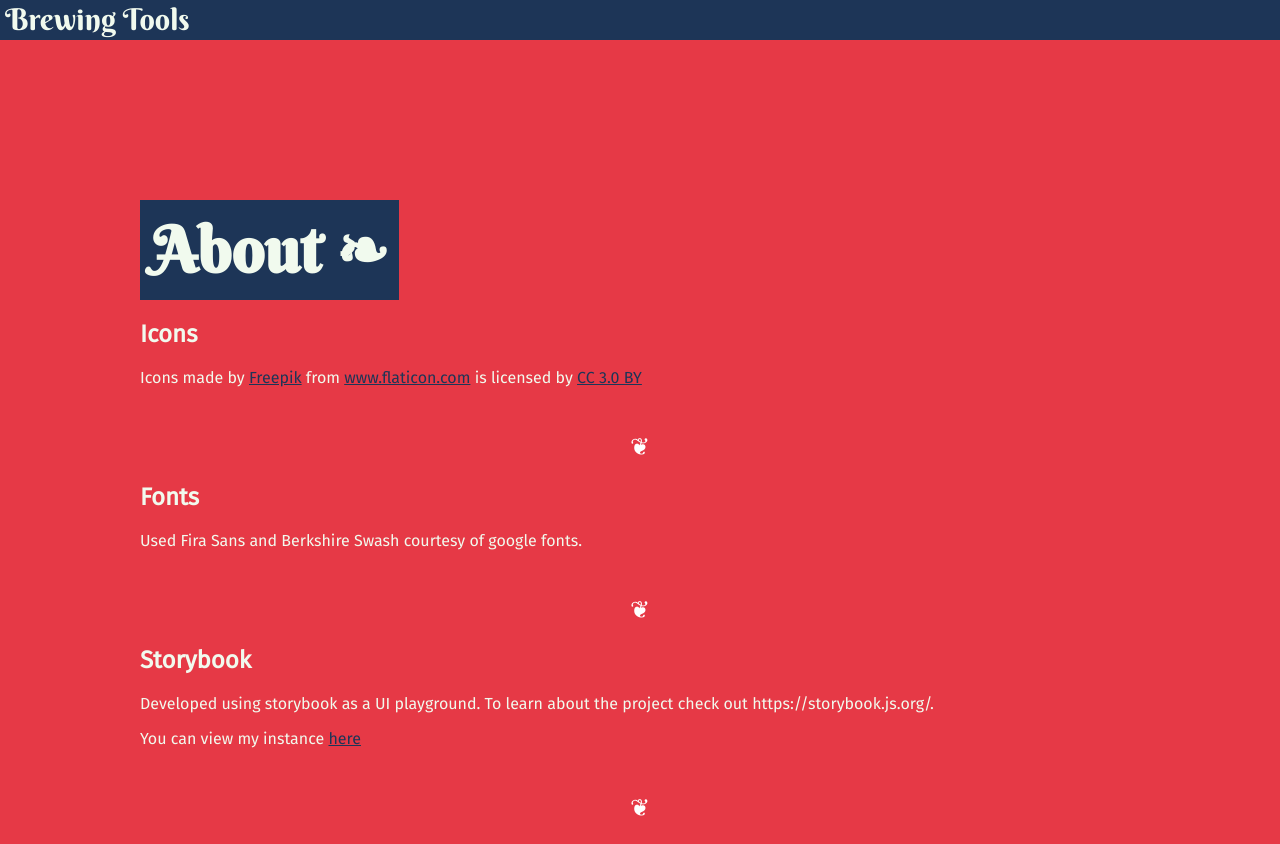
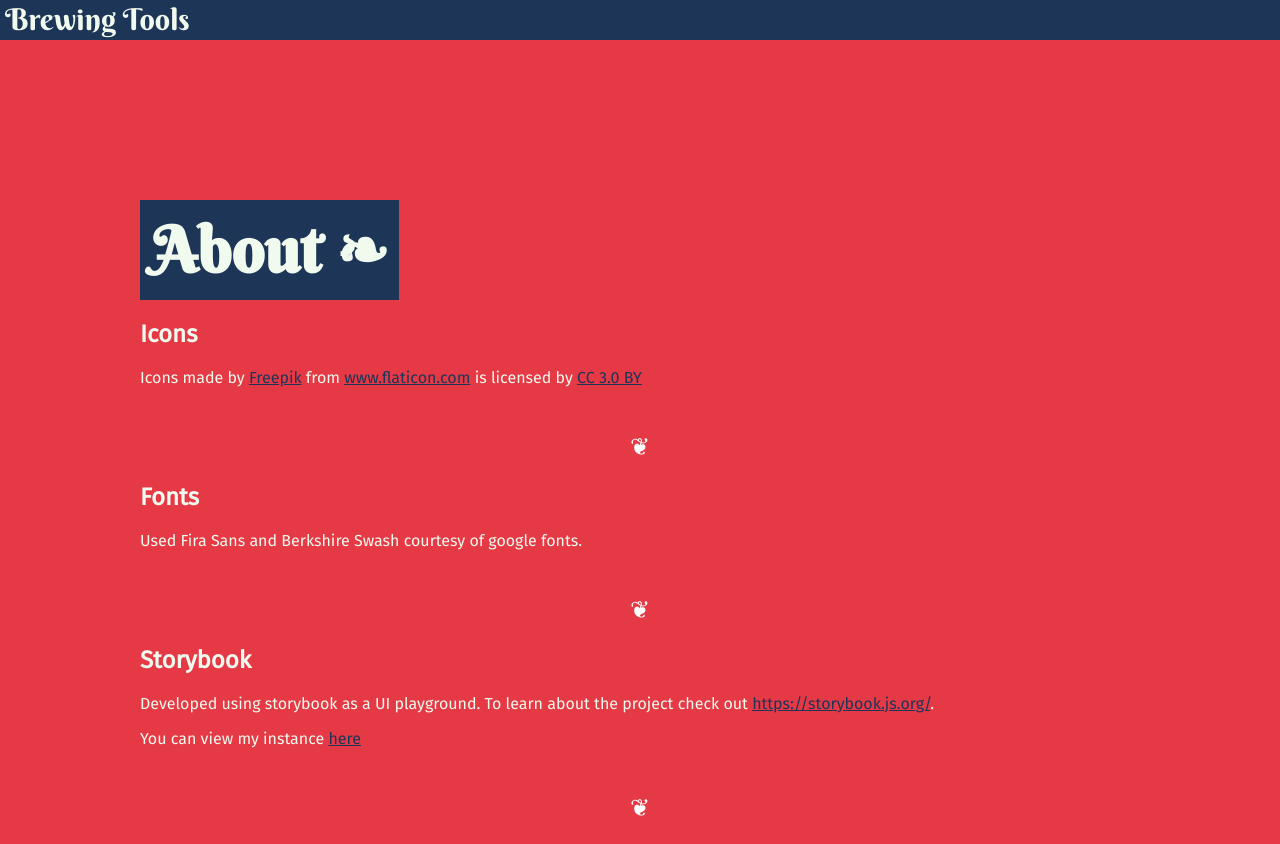
Before and after one commit to bxyoung89/brewing-tools, a Vue app: page /#/about in a window 1280 px wide. Built offline with nearby package versions, Linux system fonts and the light colour scheme.

Commit message:
Trying to fix storybook link.

```diff
--- a/src/pages/about/index.vue
+++ b/src/pages/about/index.vue
@@ -29,10 +29,11 @@
 				Storybook
 			</h2>
 			<p>
-				Developed using storybook as a UI playground. To learn about the project check out https://storybook.js.org/.
+				Developed using storybook as a UI playground. To learn about the project check out <a
+				href="https://storybook.js.org/.">https://storybook.js.org/</a>.
 			</p>
 			<p>
-				You can view my instance <a href="/dist/storybook/index.html">here</a>
+				You can view my instance <a href="./dist/storybook/index.html">here</a>
 			</p>
 		</div>
 	</div>
```
